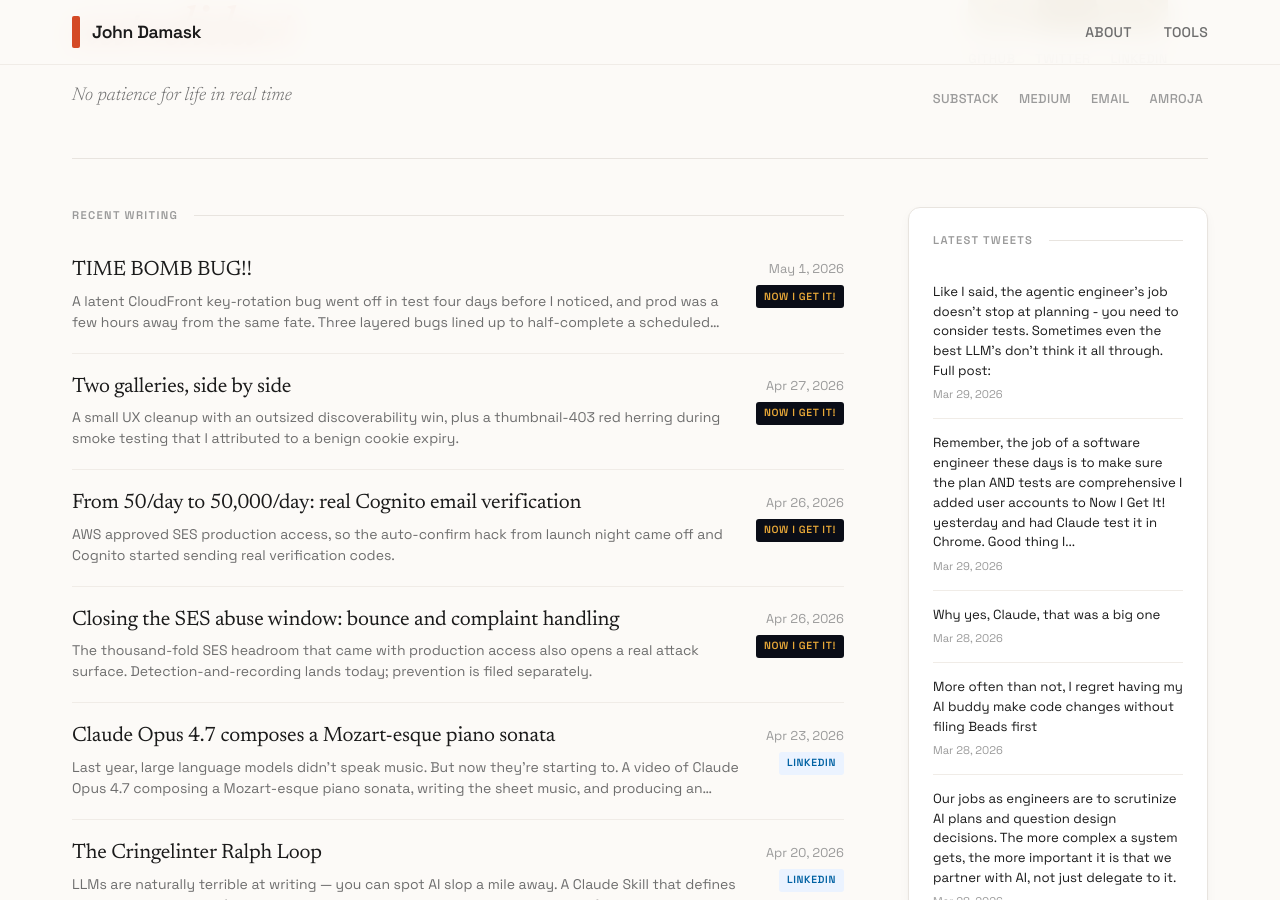
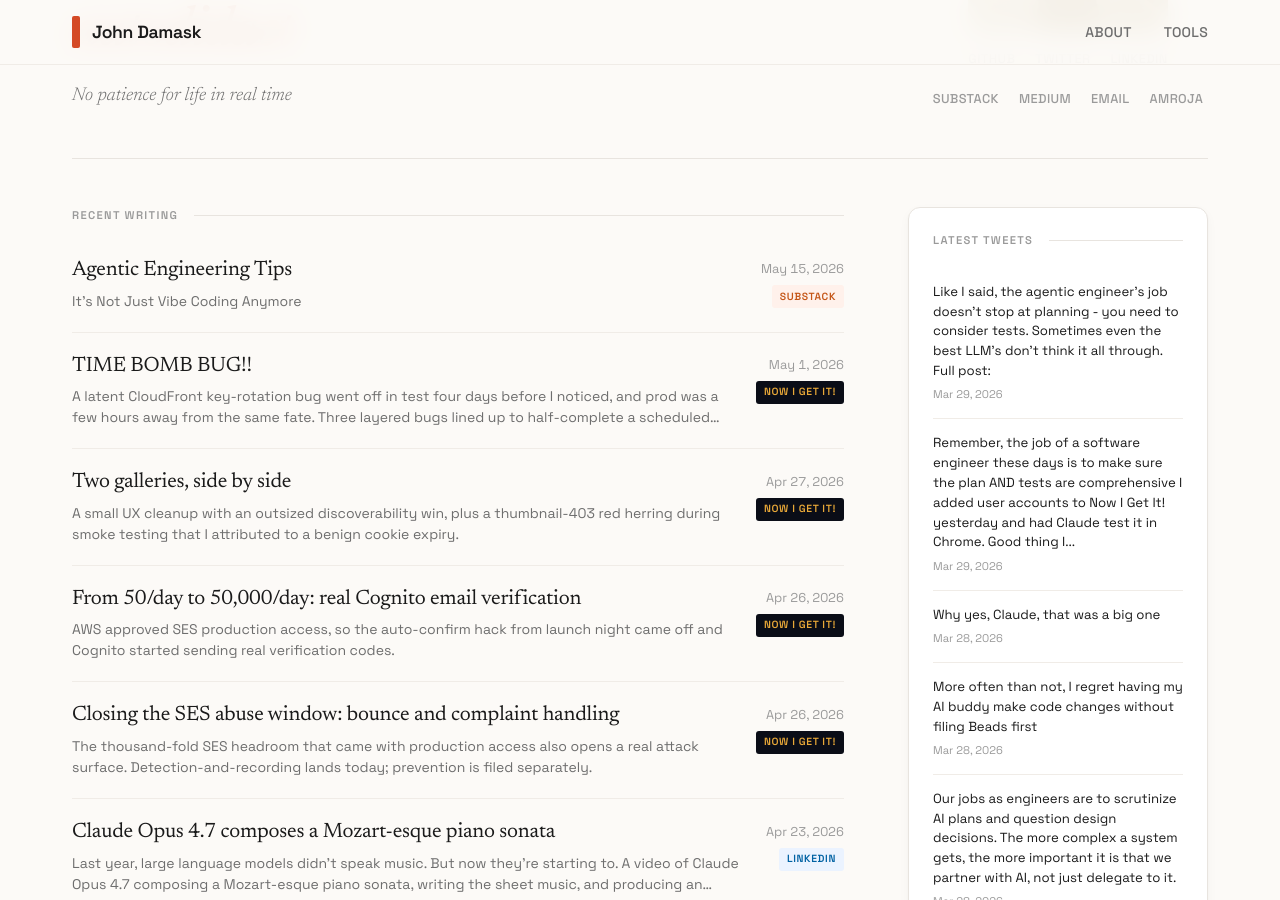
Before and after one commit to jbdamask/jbdamask.github.io, a Jekyll site: the page built from index.html, in a window 1280 px wide and 900 px high, scrolled down 336 px. Built offline with Jekyll 4.4.1, drawn with Linux system fonts in a browser that asks for light colours; the list of posts is cut into pages by our own code.

Commit message:
Update Substack posts

```diff
--- a/_data/substack-posts.yml
+++ b/_data/substack-posts.yml
@@ -2,6 +2,12 @@
 # Fetches RSS feed (latest 5) and merges with existing posts
 # This preserves older posts not in the RSS feed
 
+- title: Agentic Engineering Tips
+  source: substack
+  url: https://johndamask.substack.com/p/agentic-engineering-tips
+  date: '2026-05-15'
+  excerpt: It's Not Just Vibe Coding Anymore
+  image: https://substackcdn.com/image/fetch/$s_!7VrB!,w_1456,c_limit,f_auto,q_auto:good,fl_progressive:steep/https%3A%2F%2Fsubstack-post-media.s3.amazonaws.com%2Fpublic%2Fimages%2F8f2606f1-ba27-4e25-bb8a-5c62294319d0_1024x559.png
 - title: 'DevLog: Now I Get It!'
   source: substack
   url: https://johndamask.substack.com/p/devlog-now-i-get-it
```
